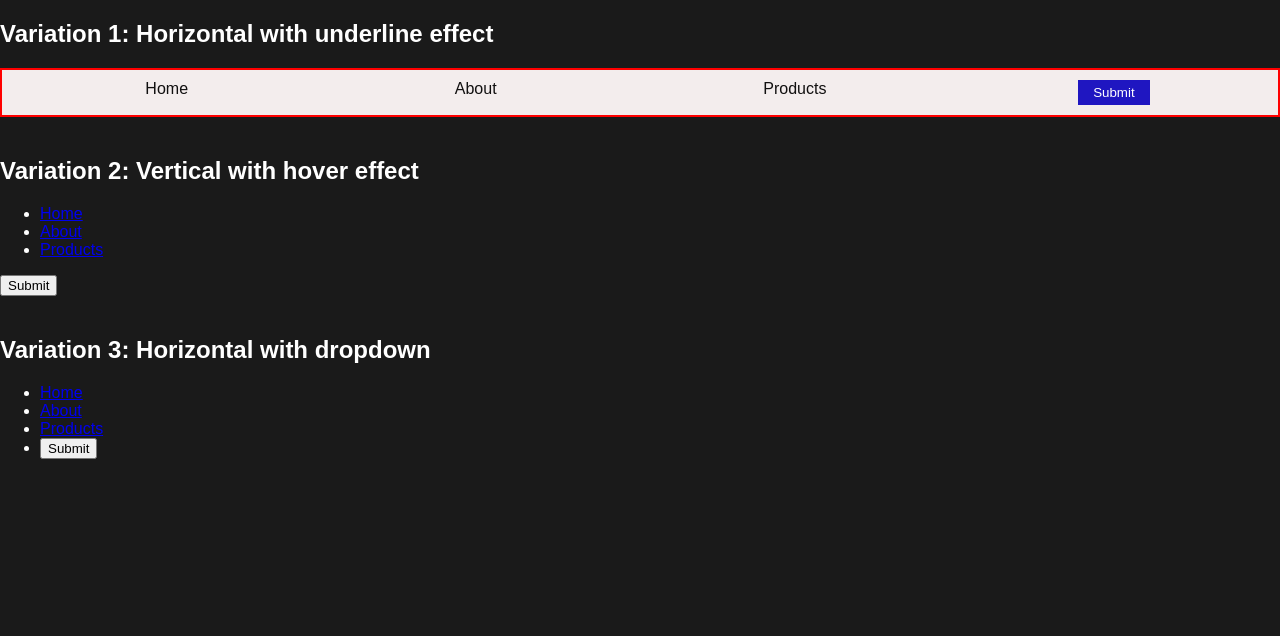
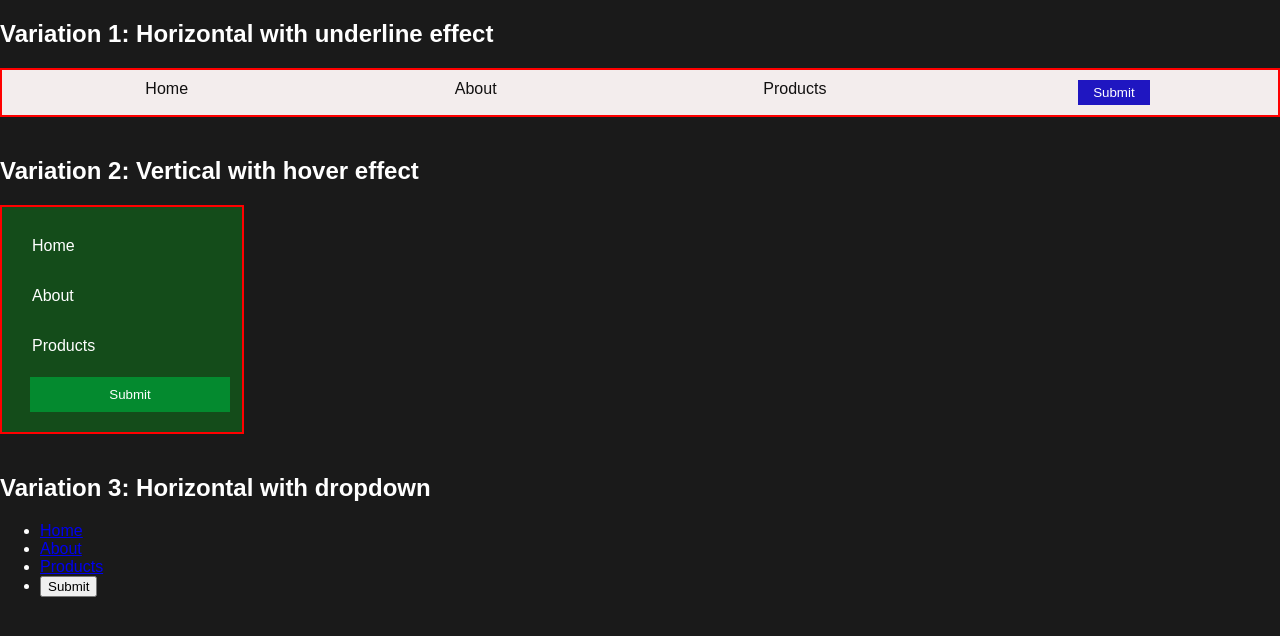
Before and after one commit to kunjzk/css, a plain HTML site: page navbar/navbar.html in a window 1280 px wide. Drawn offline with Linux system fonts and the light colour scheme.

Commit message:
vertical navbar

```diff
--- a/navbar/navbar.html
+++ b/navbar/navbar.html
@@ -37,7 +37,6 @@
       .nav1 a {
         text-decoration: none;
         color: #111010;
-        /* background-color: #d45b04; */
         padding: 5px 15px;
         position: relative;
       }
@@ -66,6 +65,49 @@
         border: none;
         cursor: pointer;
       }
+
+      .nav2 {
+        border: 2px solid red;
+        background-color: #144c1a;
+        width: 200px;
+        padding: 20px;
+      }
+
+      .nav2 ul {
+        list-style-type: none;
+        margin: 0;
+        padding: 0;
+      }
+
+      .nav2 li {
+        margin-bottom: 12px;
+      }
+      .nav2 a {
+        text-decoration: none;
+        color: #fff;
+        display: block;
+        padding: 10px;
+        width: 100%;
+      }
+
+      .nav2 a:hover {
+        background-color: #137e0a;
+      }
+
+      .nav2 .login-btn {
+        background-color: #048a2f;
+        color: #fff;
+        border: none;
+        width: 100%;
+        padding: 10px;
+        cursor: pointer;
+        margin-left: 8px;
+      }
+
+      .nav2 .login-btn:hover {
+        background-color: #1f16c1;
+        border: 1px solid white;
+      }
     </style>
   </head>
   <body>
@@ -88,7 +130,7 @@
           <li><a href="#">About</a></li>
           <li><a href="#">Products</a></li>
         </ul>
-        <button>Submit</button>
+        <button class="login-btn">Submit</button>
       </nav>
     </div>
     <div class="nav-container">
```
